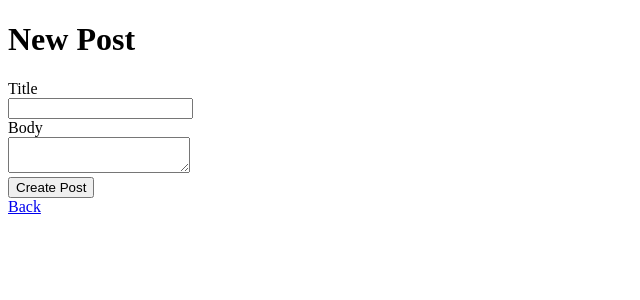
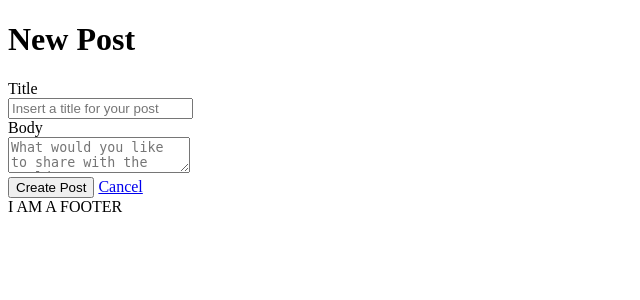
Before and after one commit to carlosep/campuscode-blog-jan, a Rails app: page /posts/new in a window 1280 px wide. Shown: the part 52-352 px from the top of the page, without its empty margins (0-640 px from the left). Run offline with Rails 7, Linux system fonts and the light colour scheme; the visitor is signed in with stand-in values (Sample User, id 1); style sheets or scripts are compiled from the project's sources; some libraries are stand-ins or nearby versions.

Commit message:
Added style for forms

```diff
--- a/app/views/layouts/_navigation.html.erb
+++ b/app/views/layouts/_navigation.html.erb
@@ -1,7 +1,7 @@
 <% sign_in = t '.sign_in'; sign_up = t '.sign_up'%>
 <% sign_out = t '.sign_out'; home = t '.home';%>
 
-<ul class="nav">
+<ul class="nav col-md-1">
   <li><%= link_to home, root_path, :class => 'brand' %></li>
   <% if user_signed_in? %>
     <li><%= link_to sign_out, destroy_user_session_path, :class => 'brand', method: :delete %></li>
--- a/app/views/layouts/application.html.erb
+++ b/app/views/layouts/application.html.erb
@@ -12,14 +12,18 @@
   </head>
   <body>
     <div class="container">
+      <div	class="row">
         <header class="navbar navbar-fixed-top">
           <%= render 'layouts/navigation' %>
         </header>
-
+      </div>
+      <div	class="row">
         <%= render 'layouts/messages' %>
         <%= yield %>
       </div>
     <footer>
+      I AM A FOOTER
     </footer>
+    </div>
   </body>
 </html>
--- a/app/views/posts/_form.html.erb
+++ b/app/views/posts/_form.html.erb
@@ -1,3 +1,7 @@
+<div class="page-header">
+  <h1><%= header_text %></h1>
+</div>
+<div class="col-xs-8	col-xs-offset-2">
   <%= form_for(@post) do |f| %>
     <% if @post.errors.any? %>
       <div id="error_explanation">
@@ -10,15 +14,20 @@
       </div>
     <% end %>
 
-  <div class="field">
-    <%= f.label :title %><br>
-    <%= f.text_field :title %>
+    <div class="form-group">
+      <%= f.label :title, for: "titleField" %><br>
+      <%= f.text_field :title, class: 'form-control', placeholder: 'Insert a title for your post', id: 'titleField' %>
     </div>
-  <div class="field">
+    <div class="form-group">
       <%= f.label :body %><br>
-    <%= f.text_area :body %>
+      <%= f.text_area :body, class: 'form-control', placeholder: 'What would you like to share with the world?' %>
     </div>
     <div class="actions">
-    <%= f.submit %>
+      <%= f.submit submit_text, class: 'btn	btn-success' %>
+      <%= link_to 'Cancel', posts_path, class:"btn btn-primary" %>
+      <% if current_page?(edit_post_path(@post)) %>
+        <%= button_tag 'Reset', type: :reset, class:"btn btn-default" %>
+      <% end %>
     </div>
   <% end %>
+</div>
--- a/app/views/posts/index.html.erb
+++ b/app/views/posts/index.html.erb
@@ -7,8 +7,8 @@
 <div class="row">
   <% @posts.each do |post| %>
     <div	class="col-sm-12 col-md-6">
-      <h2><%= link_to post.title, post %></h2>
-      <p><%= post.body %></p>
+      <h2><%= link_to post.title.capitalize, post %></h2>
+      <p class="text-justify"><%= post.body %></p>
       <%= link_to 'More...', post %><br><br>
       <p>Comments: <%= post.comments.count%></p>
       <% if current_user.try(:admin?) %>
--- a/app/views/posts/new.html.erb
+++ b/app/views/posts/new.html.erb
@@ -1,5 +1 @@
-<h1>New Post</h1>
-
-<%= render 'posts/form' %>
-
-<%= link_to 'Back', posts_path %>
+<%= render partial: 'form', locals: {submit_text: 'Create Post', header_text: 'New Post'}  %>
--- a/vendor/assets/stylesheets/bootstrap/_alerts.scss
+++ b/vendor/assets/stylesheets/bootstrap/_alerts.scss
@@ -71,3 +71,7 @@
 .alert-danger {
   @include alert-variant($alert-danger-bg, $alert-danger-border, $alert-danger-text);
 }
+
+.alert-gray {
+  @include alert-variant($alert-gray-bg, $alert-gray-border, $alert-gray-text);
+}
--- a/vendor/assets/stylesheets/bootstrap/_variables.scss
+++ b/vendor/assets/stylesheets/bootstrap/_variables.scss
@@ -517,6 +517,10 @@
 $state-danger-bg:                #f2dede !default;
 $state-danger-border:            darken(adjust-hue($state-danger-bg, -10), 5%) !default;
 
+$state-gray-text:                #595959 !default;
+$state-gray-bg:                  #f2f2f2 !default;
+$state-gray-border:              darken(adjust-hue($state-gray-bg, -10), 5%) !default;
+
 
 //== Tooltips
 //
@@ -644,6 +648,10 @@
 $alert-danger-bg:             $state-danger-bg !default;
 $alert-danger-text:           $state-danger-text !default;
 $alert-danger-border:         $state-danger-border !default;
+
+$alert-gray-bg:             $state-gray-bg !default;
+$alert-gray-text:           $state-gray-text !default;
+$alert-gray-border:         $state-gray-border !default;
 
 
 //== Progress bars
```
Also changed, not shown: app/views/posts/_comment.html.erb (+5 -4 lines), app/views/posts/edit.html.erb (+1 -6 lines), app/views/posts/show.html.erb (+15 -12 lines). Lines whose indentation alone changed are shown as unchanged.
